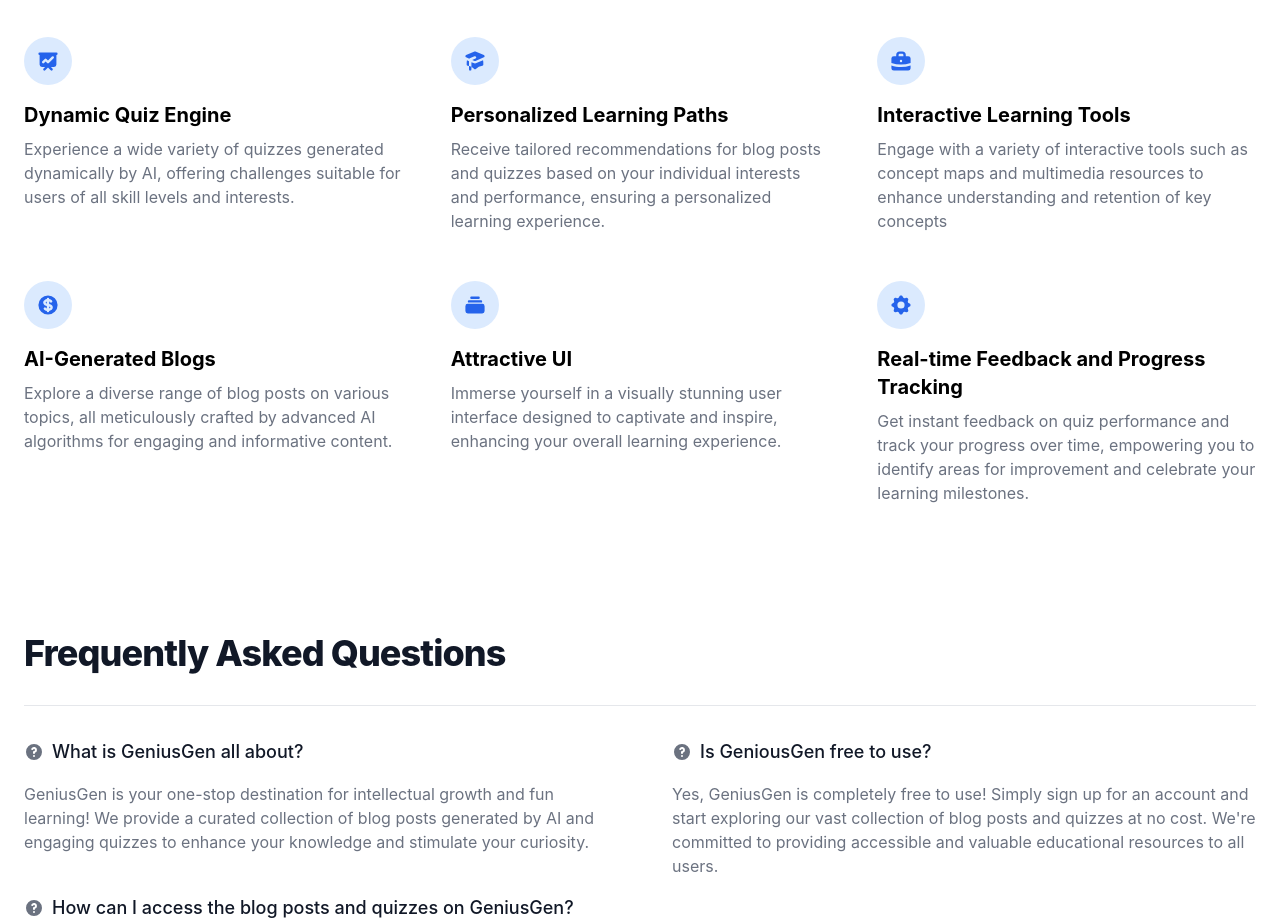
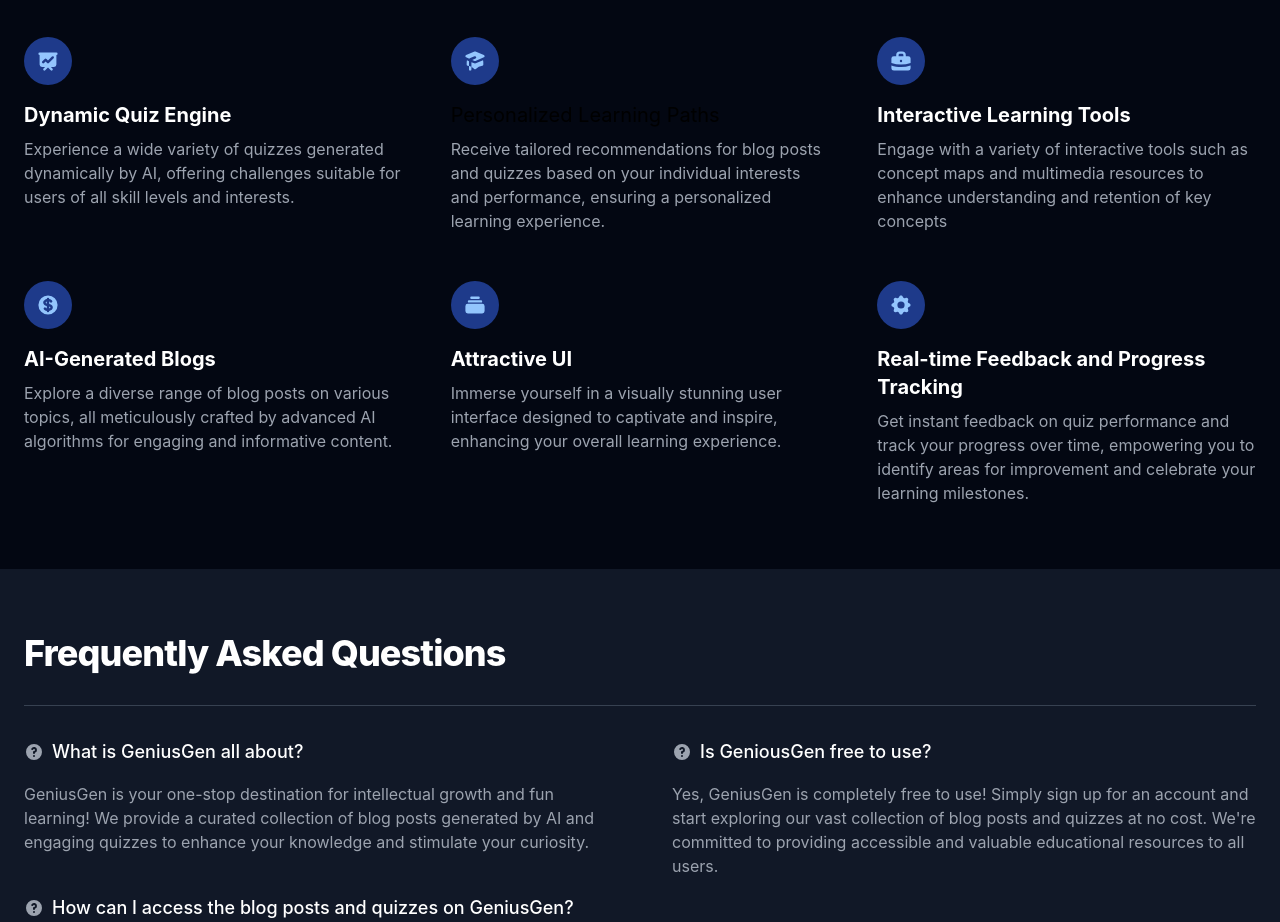
Before and after one commit to Sounab-2/GeniusGen, a React (Vite) app in the folder Frontend/: page /about in a window 1280 px wide. Shown: the part 300-1222 px from the top of the page. Built offline with nearby package versions, Linux system fonts and the light colour scheme.

Commit message:
minor design related issue fixed

```diff
--- a/Frontend/src/Components/Historybox/History.jsx
+++ b/Frontend/src/Components/Historybox/History.jsx
@@ -50,8 +50,8 @@
         <ul className="space-y-1">
             {histories.map(history => (
                 <li key={history._id}>
-                    <Link to="#" className={`flex items-center p-2 text-gray-900 rounded-lg dark:text-gray-500 group hover:bg-gray-700 hover:text-white relative ${activeHistory === history._id ? 'activeHistory' : ''}`}>
-                        <svg className={`w-5 h-5 text-gray-500 transition duration-75 ${activeHistory === history._id ? 'dark:text-white' : 'dark:text-gray-800'} group-hover:text-gray-900 dark:group-hover:text-white`} aria-hidden="true" xmlns="http://www.w3.org/2000/svg" fill="currentColor" viewBox="0 0 22 21">
+                    <Link to="#" className={`flex items-center p-2 text-gray-500 group hover:bg-gray-700 hover:text-white relative ${activeHistory === history._id ? 'activeHistory' : ''}`}>
+                        <svg className={`w-5 h-5 text-gray-500 transition duration-75 ${activeHistory === history._id ? 'text-white' : 'text-gray-800'} group-hover:text-white`} aria-hidden="true" xmlns="http://www.w3.org/2000/svg" fill="currentColor" viewBox="0 0 22 21">
                             <path d="M16.975 11H10V4.025a1 1 0 0 0-1.066-.998 8.5 8.5 0 1 0 9.039 9.039.999.999 0 0 0-1-1.066h.002Z" />
                             <path d="M12.5 0c-.157 0-.311.01-.565.027A1 1 0 0 0 11 1.02V10h8.975a1 1 0 0 0 1-.935c.013-.188.028-.374.028-.565A8.51 8.51 0 0 0 12.5 0Z" />
                         </svg>
--- a/Frontend/src/Pages/About/About.jsx
+++ b/Frontend/src/Pages/About/About.jsx
@@ -3,93 +3,93 @@
 const About = () => {
   return (
     <>
-      <section class="bg-white dark:bg-gray-950">
+      <section class="bg-gray-950">
         <div class="py-8 px-4 mx-auto max-w-screen-xl sm:py-16 lg:px-6">
           <div class="max-w-screen-md mb-8 lg:mb-16">
-            <h2 class="mb-4 text-4xl tracking-tight font-extrabold text-gray-900 dark:text-white">Discover the Ultimate Learning Experience</h2>
-            <p class="text-gray-500 sm:text-xl dark:text-gray-400">
+            <h2 class="mb-4 text-4xl tracking-tight font-extrabold text-white">Discover the Ultimate Learning Experience</h2>
+            <p class=" sm:text-xl text-gray-400">
               Unlock a world of knowledge with our platform. Explore curated blogs, dynamic quizzes, and connect with a vibrant learning community. Here are the key features:</p>
           </div>
           <div class="space-y-8 md:grid md:grid-cols-2 lg:grid-cols-3 md:gap-12 md:space-y-0">
             <div>
-              <div class="flex justify-center items-center mb-4 w-10 h-10 rounded-full bg-primary-100 lg:h-12 lg:w-12 dark:bg-primary-900">
-                <svg class="w-5 h-5 text-primary-600 lg:w-6 lg:h-6 dark:text-primary-300" fill="currentColor" viewBox="0 0 20 20" xmlns="http://www.w3.org/2000/svg"><path fill-rule="evenodd" d="M3 3a1 1 0 000 2v8a2 2 0 002 2h2.586l-1.293 1.293a1 1 0 101.414 1.414L10 15.414l2.293 2.293a1 1 0 001.414-1.414L12.414 15H15a2 2 0 002-2V5a1 1 0 100-2H3zm11.707 4.707a1 1 0 00-1.414-1.414L10 9.586 8.707 8.293a1 1 0 00-1.414 0l-2 2a1 1 0 101.414 1.414L8 10.414l1.293 1.293a1 1 0 001.414 0l4-4z" clip-rule="evenodd"></path></svg>
+              <div class="flex justify-center items-center mb-4 w-10 h-10 rounded-full  lg:h-12 lg:w-12 bg-primary-900">
+                <svg class="w-5 h-5  lg:w-6 lg:h-6 text-primary-300" fill="currentColor" viewBox="0 0 20 20" xmlns="http://www.w3.org/2000/svg"><path fill-rule="evenodd" d="M3 3a1 1 0 000 2v8a2 2 0 002 2h2.586l-1.293 1.293a1 1 0 101.414 1.414L10 15.414l2.293 2.293a1 1 0 001.414-1.414L12.414 15H15a2 2 0 002-2V5a1 1 0 100-2H3zm11.707 4.707a1 1 0 00-1.414-1.414L10 9.586 8.707 8.293a1 1 0 00-1.414 0l-2 2a1 1 0 101.414 1.414L8 10.414l1.293 1.293a1 1 0 001.414 0l4-4z" clip-rule="evenodd"></path></svg>
               </div>
-              <h3 class="mb-2 text-xl font-bold dark:text-white">Dynamic Quiz Engine</h3>
-              <p class="text-gray-500 dark:text-gray-400">Experience a wide variety of quizzes generated dynamically by AI, offering challenges suitable for users of all skill levels and interests.</p>
+              <h3 class="mb-2 text-xl font-bold text-white">Dynamic Quiz Engine</h3>
+              <p class="text-gray-400">Experience a wide variety of quizzes generated dynamically by AI, offering challenges suitable for users of all skill levels and interests.</p>
             </div>
             <div>
-              <div class="flex justify-center items-center mb-4 w-10 h-10 rounded-full bg-primary-100 lg:h-12 lg:w-12 dark:bg-primary-900">
-                <svg class="w-5 h-5 text-primary-600 lg:w-6 lg:h-6 dark:text-primary-300" fill="currentColor" viewBox="0 0 20 20" xmlns="http://www.w3.org/2000/svg"><path d="M10.394 2.08a1 1 0 00-.788 0l-7 3a1 1 0 000 1.84L5.25 8.051a.999.999 0 01.356-.257l4-1.714a1 1 0 11.788 1.838L7.667 9.088l1.94.831a1 1 0 00.787 0l7-3a1 1 0 000-1.838l-7-3zM3.31 9.397L5 10.12v4.102a8.969 8.969 0 00-1.05-.174 1 1 0 01-.89-.89 11.115 11.115 0 01.25-3.762zM9.3 16.573A9.026 9.026 0 007 14.935v-3.957l1.818.78a3 3 0 002.364 0l5.508-2.361a11.026 11.026 0 01.25 3.762 1 1 0 01-.89.89 8.968 8.968 0 00-5.35 2.524 1 1 0 01-1.4 0zM6 18a1 1 0 001-1v-2.065a8.935 8.935 0 00-2-.712V17a1 1 0 001 1z"></path></svg>
+              <div class="flex justify-center items-center mb-4 w-10 h-10 rounded-full  lg:h-12 lg:w-12 bg-primary-900">
+                <svg class="w-5 h-5 lg:w-6 lg:h-6 text-primary-300" fill="currentColor" viewBox="0 0 20 20" xmlns="http://www.w3.org/2000/svg"><path d="M10.394 2.08a1 1 0 00-.788 0l-7 3a1 1 0 000 1.84L5.25 8.051a.999.999 0 01.356-.257l4-1.714a1 1 0 11.788 1.838L7.667 9.088l1.94.831a1 1 0 00.787 0l7-3a1 1 0 000-1.838l-7-3zM3.31 9.397L5 10.12v4.102a8.969 8.969 0 00-1.05-.174 1 1 0 01-.89-.89 11.115 11.115 0 01.25-3.762zM9.3 16.573A9.026 9.026 0 007 14.935v-3.957l1.818.78a3 3 0 002.364 0l5.508-2.361a11.026 11.026 0 01.25 3.762 1 1 0 01-.89.89 8.968 8.968 0 00-5.35 2.524 1 1 0 01-1.4 0zM6 18a1 1 0 001-1v-2.065a8.935 8.935 0 00-2-.712V17a1 1 0 001 1z"></path></svg>
               </div>
-              <h3 class="mb-2 text-xl font-bold dark:text-white">Personalized Learning Paths</h3>
-              <p class="text-gray-500 dark:text-gray-400">Receive tailored recommendations for blog posts and quizzes based on your individual interests and performance, ensuring a personalized learning experience.</p>
+              <h3 class="mb-2 text-xl font-boldtext-white">Personalized Learning Paths</h3>
+              <p class="text-gray-400">Receive tailored recommendations for blog posts and quizzes based on your individual interests and performance, ensuring a personalized learning experience.</p>
             </div>
             <div>
-              <div class="flex justify-center items-center mb-4 w-10 h-10 rounded-full bg-primary-100 lg:h-12 lg:w-12 dark:bg-primary-900">
-                <svg class="w-5 h-5 text-primary-600 lg:w-6 lg:h-6 dark:text-primary-300" fill="currentColor" viewBox="0 0 20 20" xmlns="http://www.w3.org/2000/svg"><path fill-rule="evenodd" d="M6 6V5a3 3 0 013-3h2a3 3 0 013 3v1h2a2 2 0 012 2v3.57A22.952 22.952 0 0110 13a22.95 22.95 0 01-8-1.43V8a2 2 0 012-2h2zm2-1a1 1 0 011-1h2a1 1 0 011 1v1H8V5zm1 5a1 1 0 011-1h.01a1 1 0 110 2H10a1 1 0 01-1-1z" clip-rule="evenodd"></path><path d="M2 13.692V16a2 2 0 002 2h12a2 2 0 002-2v-2.308A24.974 24.974 0 0110 15c-2.796 0-5.487-.46-8-1.308z"></path></svg>
+              <div class="flex justify-center items-center mb-4 w-10 h-10 rounded-full  lg:h-12 lg:w-12 bg-primary-900">
+                <svg class="w-5 h-5  lg:w-6 lg:h-6 text-primary-300" fill="currentColor" viewBox="0 0 20 20" xmlns="http://www.w3.org/2000/svg"><path fill-rule="evenodd" d="M6 6V5a3 3 0 013-3h2a3 3 0 013 3v1h2a2 2 0 012 2v3.57A22.952 22.952 0 0110 13a22.95 22.95 0 01-8-1.43V8a2 2 0 012-2h2zm2-1a1 1 0 011-1h2a1 1 0 011 1v1H8V5zm1 5a1 1 0 011-1h.01a1 1 0 110 2H10a1 1 0 01-1-1z" clip-rule="evenodd"></path><path d="M2 13.692V16a2 2 0 002 2h12a2 2 0 002-2v-2.308A24.974 24.974 0 0110 15c-2.796 0-5.487-.46-8-1.308z"></path></svg>
               </div>
-              <h3 class="mb-2 text-xl font-bold dark:text-white">Interactive Learning Tools</h3>
-              <p class="text-gray-500 dark:text-gray-400">Engage with a variety of interactive tools such as concept maps and multimedia resources to enhance understanding and retention of key concepts</p>
+              <h3 class="mb-2 text-xl font-bold text-white">Interactive Learning Tools</h3>
+              <p class="text-gray-400">Engage with a variety of interactive tools such as concept maps and multimedia resources to enhance understanding and retention of key concepts</p>
             </div>
             <div>
-              <div class="flex justify-center items-center mb-4 w-10 h-10 rounded-full bg-primary-100 lg:h-12 lg:w-12 dark:bg-primary-900">
-                <svg class="w-5 h-5 text-primary-600 lg:w-6 lg:h-6 dark:text-primary-300" fill="currentColor" viewBox="0 0 20 20" xmlns="http://www.w3.org/2000/svg"><path d="M8.433 7.418c.155-.103.346-.196.567-.267v1.698a2.305 2.305 0 01-.567-.267C8.07 8.34 8 8.114 8 8c0-.114.07-.34.433-.582zM11 12.849v-1.698c.22.071.412.164.567.267.364.243.433.468.433.582 0 .114-.07.34-.433.582a2.305 2.305 0 01-.567.267z"></path><path fill-rule="evenodd" d="M10 18a8 8 0 100-16 8 8 0 000 16zm1-13a1 1 0 10-2 0v.092a4.535 4.535 0 00-1.676.662C6.602 6.234 6 7.009 6 8c0 .99.602 1.765 1.324 2.246.48.32 1.054.545 1.676.662v1.941c-.391-.127-.68-.317-.843-.504a1 1 0 10-1.51 1.31c.562.649 1.413 1.076 2.353 1.253V15a1 1 0 102 0v-.092a4.535 4.535 0 001.676-.662C13.398 13.766 14 12.991 14 12c0-.99-.602-1.765-1.324-2.246A4.535 4.535 0 0011 9.092V7.151c.391.127.68.317.843.504a1 1 0 101.511-1.31c-.563-.649-1.413-1.076-2.354-1.253V5z" clip-rule="evenodd"></path></svg>
+              <div class="flex justify-center items-center mb-4 w-10 h-10 rounded-full  lg:h-12 lg:w-12 bg-primary-900">
+                <svg class="w-5 h-5  lg:w-6 lg:h-6 text-primary-300" fill="currentColor" viewBox="0 0 20 20" xmlns="http://www.w3.org/2000/svg"><path d="M8.433 7.418c.155-.103.346-.196.567-.267v1.698a2.305 2.305 0 01-.567-.267C8.07 8.34 8 8.114 8 8c0-.114.07-.34.433-.582zM11 12.849v-1.698c.22.071.412.164.567.267.364.243.433.468.433.582 0 .114-.07.34-.433.582a2.305 2.305 0 01-.567.267z"></path><path fill-rule="evenodd" d="M10 18a8 8 0 100-16 8 8 0 000 16zm1-13a1 1 0 10-2 0v.092a4.535 4.535 0 00-1.676.662C6.602 6.234 6 7.009 6 8c0 .99.602 1.765 1.324 2.246.48.32 1.054.545 1.676.662v1.941c-.391-.127-.68-.317-.843-.504a1 1 0 10-1.51 1.31c.562.649 1.413 1.076 2.353 1.253V15a1 1 0 102 0v-.092a4.535 4.535 0 001.676-.662C13.398 13.766 14 12.991 14 12c0-.99-.602-1.765-1.324-2.246A4.535 4.535 0 0011 9.092V7.151c.391.127.68.317.843.504a1 1 0 101.511-1.31c-.563-.649-1.413-1.076-2.354-1.253V5z" clip-rule="evenodd"></path></svg>
               </div>
-              <h3 class="mb-2 text-xl font-bold dark:text-white">AI-Generated Blogs</h3>
-              <p class="text-gray-500 dark:text-gray-400"> Explore a diverse range of blog posts on various topics, all meticulously crafted by advanced AI algorithms for engaging and informative content.</p>
+              <h3 class="mb-2 text-xl font-bold text-white">AI-Generated Blogs</h3>
+              <p class="text-gray-400"> Explore a diverse range of blog posts on various topics, all meticulously crafted by advanced AI algorithms for engaging and informative content.</p>
             </div>
             <div>
-              <div class="flex justify-center items-center mb-4 w-10 h-10 rounded-full bg-primary-100 lg:h-12 lg:w-12 dark:bg-primary-900">
-                <svg class="w-5 h-5 text-primary-600 lg:w-6 lg:h-6 dark:text-primary-300" fill="currentColor" viewBox="0 0 20 20" xmlns="http://www.w3.org/2000/svg"><path d="M7 3a1 1 0 000 2h6a1 1 0 100-2H7zM4 7a1 1 0 011-1h10a1 1 0 110 2H5a1 1 0 01-1-1zM2 11a2 2 0 012-2h12a2 2 0 012 2v4a2 2 0 01-2 2H4a2 2 0 01-2-2v-4z"></path></svg>
+              <div class="flex justify-center items-center mb-4 w-10 h-10 rounded-full lg:h-12 lg:w-12 bg-primary-900">
+                <svg class="w-5 h-5  lg:w-6 lg:h-6 text-primary-300" fill="currentColor" viewBox="0 0 20 20" xmlns="http://www.w3.org/2000/svg"><path d="M7 3a1 1 0 000 2h6a1 1 0 100-2H7zM4 7a1 1 0 011-1h10a1 1 0 110 2H5a1 1 0 01-1-1zM2 11a2 2 0 012-2h12a2 2 0 012 2v4a2 2 0 01-2 2H4a2 2 0 01-2-2v-4z"></path></svg>
               </div>
-              <h3 class="mb-2 text-xl font-bold dark:text-white">Attractive UI</h3>
-              <p class="text-gray-500 dark:text-gray-400">Immerse yourself in a visually stunning user interface designed to captivate and inspire, enhancing your overall learning experience.</p>
+              <h3 class="mb-2 text-xl font-bold text-white">Attractive UI</h3>
+              <p class="text-gray-400">Immerse yourself in a visually stunning user interface designed to captivate and inspire, enhancing your overall learning experience.</p>
             </div>
             <div>
-              <div class="flex justify-center items-center mb-4 w-10 h-10 rounded-full bg-primary-100 lg:h-12 lg:w-12 dark:bg-primary-900">
-                <svg class="w-5 h-5 text-primary-600 lg:w-6 lg:h-6 dark:text-primary-300" fill="currentColor" viewBox="0 0 20 20" xmlns="http://www.w3.org/2000/svg"><path fill-rule="evenodd" d="M11.49 3.17c-.38-1.56-2.6-1.56-2.98 0a1.532 1.532 0 01-2.286.948c-1.372-.836-2.942.734-2.106 2.106.54.886.061 2.042-.947 2.287-1.561.379-1.561 2.6 0 2.978a1.532 1.532 0 01.947 2.287c-.836 1.372.734 2.942 2.106 2.106a1.532 1.532 0 012.287.947c.379 1.561 2.6 1.561 2.978 0a1.533 1.533 0 012.287-.947c1.372.836 2.942-.734 2.106-2.106a1.533 1.533 0 01.947-2.287c1.561-.379 1.561-2.6 0-2.978a1.532 1.532 0 01-.947-2.287c.836-1.372-.734-2.942-2.106-2.106a1.532 1.532 0 01-2.287-.947zM10 13a3 3 0 100-6 3 3 0 000 6z" clip-rule="evenodd"></path></svg>
+              <div class="flex justify-center items-center mb-4 w-10 h-10 rounded-full  lg:h-12 lg:w-12 bg-primary-900">
+                <svg class="w-5 h-5  lg:w-6 lg:h-6 text-primary-300" fill="currentColor" viewBox="0 0 20 20" xmlns="http://www.w3.org/2000/svg"><path fill-rule="evenodd" d="M11.49 3.17c-.38-1.56-2.6-1.56-2.98 0a1.532 1.532 0 01-2.286.948c-1.372-.836-2.942.734-2.106 2.106.54.886.061 2.042-.947 2.287-1.561.379-1.561 2.6 0 2.978a1.532 1.532 0 01.947 2.287c-.836 1.372.734 2.942 2.106 2.106a1.532 1.532 0 012.287.947c.379 1.561 2.6 1.561 2.978 0a1.533 1.533 0 012.287-.947c1.372.836 2.942-.734 2.106-2.106a1.533 1.533 0 01.947-2.287c1.561-.379 1.561-2.6 0-2.978a1.532 1.532 0 01-.947-2.287c.836-1.372-.734-2.942-2.106-2.106a1.532 1.532 0 01-2.287-.947zM10 13a3 3 0 100-6 3 3 0 000 6z" clip-rule="evenodd"></path></svg>
               </div>
-              <h3 class="mb-2 text-xl font-bold dark:text-white">Real-time Feedback and Progress Tracking</h3>
-              <p class="text-gray-500 dark:text-gray-400">Get instant feedback on quiz performance and track your progress over time, empowering you to identify areas for improvement and celebrate your learning milestones.</p>
+              <h3 class="mb-2 text-xl font-bold text-white">Real-time Feedback and Progress Tracking</h3>
+              <p class="text-gray-400">Get instant feedback on quiz performance and track your progress over time, empowering you to identify areas for improvement and celebrate your learning milestones.</p>
             </div>
           </div>
         </div>
       </section>
-      <section className="bg-white dark:bg-gray-900">
+      <section className="bg-gray-900">
         <div className="py-8 px-4 mx-auto max-w-screen-xl sm:py-16 lg:px-6">
-          <h2 className="mb-8 text-4xl tracking-tight font-extrabold text-gray-900 dark:text-white">Frequently Asked Questions</h2>
-          <div className="grid pt-8 text-left border-t border-gray-200 md:gap-16 dark:border-gray-700 md:grid-cols-2">
+          <h2 className="mb-8 text-4xl tracking-tight font-extrabold text-white">Frequently Asked Questions</h2>
+          <div className="grid pt-8 text-left border-t  md:gap-16 border-gray-700 md:grid-cols-2">
             <div>
               <div className="mb-10">
-                <h3 className="flex items-center mb-4 text-lg font-medium text-gray-900 dark:text-white">
-                  <svg className="flex-shrink-0 mr-2 w-5 h-5 text-gray-500 dark:text-gray-400" fill="currentColor" viewBox="0 0 20 20" xmlns="http://www.w3.org/2000/svg"><path fillRule="evenodd" d="M18 10a8 8 0 11-16 0 8 8 0 0116 0zm-8-3a1 1 0 00-.867.5 1 1 0 11-1.731-1A3 3 0 0113 8a3.001 3.001 0 01-2 2.83V11a1 1 0 11-2 0v-1a1 1 0 011-1 1 1 0 100-2zm0 8a1 1 0 100-2 1 1 0 000 2z" clipRule="evenodd"></path></svg>
+                <h3 className="flex items-center mb-4 text-lg font-medium text-white">
+                  <svg className="flex-shrink-0 mr-2 w-5 h-5 text-gray-400" fill="currentColor" viewBox="0 0 20 20" xmlns="http://www.w3.org/2000/svg"><path fillRule="evenodd" d="M18 10a8 8 0 11-16 0 8 8 0 0116 0zm-8-3a1 1 0 00-.867.5 1 1 0 11-1.731-1A3 3 0 0113 8a3.001 3.001 0 01-2 2.83V11a1 1 0 11-2 0v-1a1 1 0 011-1 1 1 0 100-2zm0 8a1 1 0 100-2 1 1 0 000 2z" clipRule="evenodd"></path></svg>
                   What is GeniusGen all about?
                 </h3>
-                <p className="text-gray-500 dark:text-gray-400">GeniusGen is your one-stop destination for intellectual growth and fun learning! We provide a curated collection of blog posts generated by AI and engaging quizzes to enhance your knowledge and stimulate your curiosity.</p>
+                <p className="text-gray-400">GeniusGen is your one-stop destination for intellectual growth and fun learning! We provide a curated collection of blog posts generated by AI and engaging quizzes to enhance your knowledge and stimulate your curiosity.</p>
               </div>
               <div className="mb-10">
-                <h3 className="flex items-center mb-4 text-lg font-medium text-gray-900 dark:text-white">
-                  <svg className="flex-shrink-0 mr-2 w-5 h-5 text-gray-500 dark:text-gray-400" fill="currentColor" viewBox="0 0 20 20" xmlns="http://www.w3.org/2000/svg"><path fillRule="evenodd" d="M18 10a8 8 0 11-16 0 8 8 0 0116 0zm-8-3a1 1 0 00-.867.5 1 1 0 11-1.731-1A3 3 0 0113 8a3.001 3.001 0 01-2 2.83V11a1 1 0 11-2 0v-1a1 1 0 011-1 1 1 0 100-2zm0 8a1 1 0 100-2 1 1 0 000 2z" clipRule="evenodd"></path></svg>
+                <h3 className="flex items-center mb-4 text-lg font-medium text-white">
+                  <svg className="flex-shrink-0 mr-2 w-5 h-5 text-gray-400" fill="currentColor" viewBox="0 0 20 20" xmlns="http://www.w3.org/2000/svg"><path fillRule="evenodd" d="M18 10a8 8 0 11-16 0 8 8 0 0116 0zm-8-3a1 1 0 00-.867.5 1 1 0 11-1.731-1A3 3 0 0113 8a3.001 3.001 0 01-2 2.83V11a1 1 0 11-2 0v-1a1 1 0 011-1 1 1 0 100-2zm0 8a1 1 0 100-2 1 1 0 000 2z" clipRule="evenodd"></path></svg>
                   How can I access the blog posts and quizzes on GeniusGen?
                 </h3>
-                <p className="text-gray-500 dark:text-gray-400">Accessing the wealth of knowledge on GeniusGen is simple! Just sign up for an account, and you'll gain instant access to our AI-generated blog posts covering various topics. Additionally, you can explore our interactive quizzes to test your understanding and learn in a fun way!</p>
+                <p className="text-gray-400">Accessing the wealth of knowledge on GeniusGen is simple! Just sign up for an account, and you'll gain instant access to our AI-generated blog posts covering various topics. Additionally, you can explore our interactive quizzes to test your understanding and learn in a fun way!</p>
               </div>
             </div>
             <div>
               <div className="mb-10">
-                <h3 className="flex items-center mb-4 text-lg font-medium text-gray-900 dark:text-white">
-                  <svg className="flex-shrink-0 mr-2 w-5 h-5 text-gray-500 dark:text-gray-400" fill="currentColor" viewBox="0 0 20 20" xmlns="http://www.w3.org/2000/svg"><path fillRule="evenodd" d="M18 10a8 8 0 11-16 0 8 8 0 0116 0zm-8-3a1 1 0 00-.867.5 1 1 0 11-1.731-1A3 3 0 0113 8a3.001 3.001 0 01-2 2.83V11a1 1 0 11-2 0v-1a1 1 0 011-1 1 1 0 100-2zm0 8a1 1 0 100-2 1 1 0 000 2z" clipRule="evenodd"></path></svg>
+                <h3 className="flex items-center mb-4 text-lg font-medium text-white">
+                  <svg className="flex-shrink-0 mr-2 w-5 h-5 text-gray-400" fill="currentColor" viewBox="0 0 20 20" xmlns="http://www.w3.org/2000/svg"><path fillRule="evenodd" d="M18 10a8 8 0 11-16 0 8 8 0 0116 0zm-8-3a1 1 0 00-.867.5 1 1 0 11-1.731-1A3 3 0 0113 8a3.001 3.001 0 01-2 2.83V11a1 1 0 11-2 0v-1a1 1 0 011-1 1 1 0 100-2zm0 8a1 1 0 100-2 1 1 0 000 2z" clipRule="evenodd"></path></svg>
                   Is GeniousGen free to use?
                 </h3>
-                <p className="text-gray-500 dark:text-gray-400">Yes, GeniusGen is completely free to use! Simply sign up for an account and start exploring our vast collection of blog posts and quizzes at no cost. We're committed to providing accessible and valuable educational resources to all users.</p>
+                <p className="text-gray-400">Yes, GeniusGen is completely free to use! Simply sign up for an account and start exploring our vast collection of blog posts and quizzes at no cost. We're committed to providing accessible and valuable educational resources to all users.</p>
               </div>
               <div className="mb-10">
-                <h3 className="flex items-center mb-4 text-lg font-medium text-gray-900 dark:text-white">
-                  <svg className="flex-shrink-0 mr-2 w-5 h-5 text-gray-500 dark:text-gray-400" fill="currentColor" viewBox="0 0 20 20" xmlns="http://www.w3.org/2000/svg"><path fillRule="evenodd" d="M18 10a8 8 0 11-16 0 8 8 0 0116 0zm-8-3a1 1 0 00-.867.5 1 1 0 11-1.731-1A3 3 0 0113 8a3.001 3.001 0 01-2 2.83V11a1 1 0 11-2 0v-1a1 1 0 011-1 1 1 0 100-2zm0 8a1 1 0 100-2 1 1 0 000 2z" clipRule="evenodd"></path></svg>
+                <h3 className="flex items-center mb-4 text-lg font-medium text-white">
+                  <svg className="flex-shrink-0 mr-2 w-5 h-5 text-gray-400" fill="currentColor" viewBox="0 0 20 20" xmlns="http://www.w3.org/2000/svg"><path fillRule="evenodd" d="M18 10a8 8 0 11-16 0 8 8 0 0116 0zm-8-3a1 1 0 00-.867.5 1 1 0 11-1.731-1A3 3 0 0113 8a3.001 3.001 0 01-2 2.83V11a1 1 0 11-2 0v-1a1 1 0 011-1 1 1 0 100-2zm0 8a1 1 0 100-2 1 1 0 000 2z" clipRule="evenodd"></path></svg>
                   How can I provide feedback or report an issue?
                 </h3>
-                <p className="text-gray-500 dark:text-gray-400">Your feedback is invaluable to us! If you have any suggestions, questions, or encounter any issues while using GeniusGen, please don't hesitate to reach out to our support team. We're here to assist you and ensure you have the best possible experience.</p>
+                <p className="text-gray-400">Your feedback is invaluable to us! If you have any suggestions, questions, or encounter any issues while using GeniusGen, please don't hesitate to reach out to our support team. We're here to assist you and ensure you have the best possible experience.</p>
               </div>
 
             </div>
--- a/Frontend/tailwind.config.js
+++ b/Frontend/tailwind.config.js
@@ -5,6 +5,7 @@
     "./src/**/*.{js,ts,jsx,tsx}",
   ],
   theme: {
+    darkMode: 'media',
     extend: {
       colors: {
         primary: {
```
Also changed, not shown: Frontend/src/Components/ContactUs/ContactUs.jsx (+10 -9 lines), Frontend/src/Components/Feauters/Feauters.jsx (+8 -8 lines), Frontend/src/Components/SignIn/Signin.jsx (+10 -10 lines), Frontend/src/Components/SignUp/Signup.jsx (+11 -11 lines), Frontend/src/Pages/Product/Product.jsx (+5 -5 lines).
